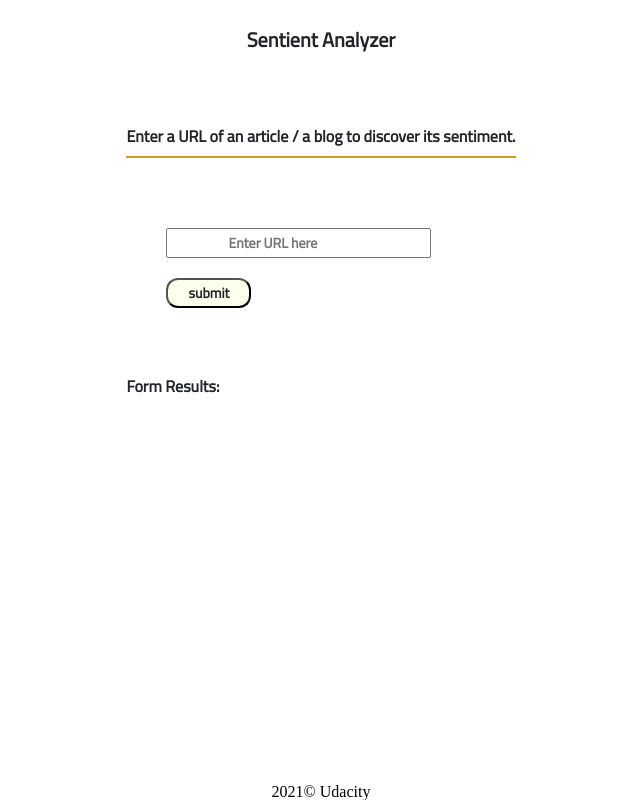
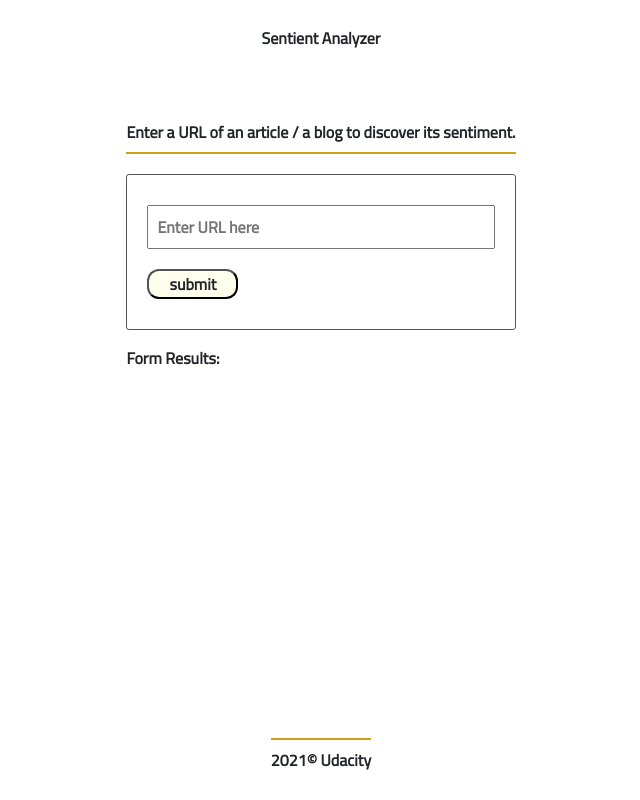
Before and after one commit to sarra-muarrif/project4-evaluate-news-npl, a website built with webpack: page src/client/views/index.html in a window 1280 px wide. Shown: the whole page, without its empty margins (319-959 px from the left). Built offline with nearby package versions, Linux system fonts and the light colour scheme.

Commit message:
style:Updates related to styling

```diff
--- a/src/client/styles/_footer.scss
+++ b/src/client/styles/_footer.scss
@@ -0,0 +1,9 @@
+
+footer{
+    margin: 20px;
+    border-top:2px solid $parimay-color;
+    padding: 12px 0;
+    p{
+        @include font-style();
+    }
+}
--- a/src/client/styles/_form.scss
+++ b/src/client/styles/_form.scss
@@ -1,34 +1,25 @@
-@import url("https://fonts.googleapis.com/css2?family=Cairo&display=swap");
-$font-name: "Cairo", sans-serif;
-@mixin font-style {
-    font-family: $font-name;
-    font-size: 14px;
-    font-weight: bold;
-    color: #212529;
-  }
+
 form {
-  display: flex;
-  flex-direction: column;
-  align-items: flex-start;
-  padding: 40px;
+  border: 1px solid #545454;
+  border-radius: 3px;
+  padding: 20px;
 }
-
 input {
   line-height: 16px;
   margin: 10px 0;
-  @include font-style()
+  @include font-style();
+}
 
-}
-#url {
-  padding: 5px 60px;
+input#url {
+  width: 100%;
+  padding: 5px 8px;
 }
 #but {
   padding: 5px 20px;
   border-radius: 12px;
   background-color: #ffe;
 }
-#but:hover{
-    color: #fefee3;
-    background-color:#73a942;
-
+#but:hover {
+  color: #fefee3;
+  background-color: #73a942;
 }
--- a/src/client/styles/_header.scss
+++ b/src/client/styles/_header.scss
@@ -1,11 +1,3 @@
-@import url("https://fonts.googleapis.com/css2?family=Cairo&display=swap");
-$font-name: "Cairo", sans-serif;
-@mixin font-style {
-    font-family: $font-name;
-    font-size: 20px;
-    font-weight: bold;
-    color: #212529;
-  }
 
 header h1{
     margin: 30px auto;
```
